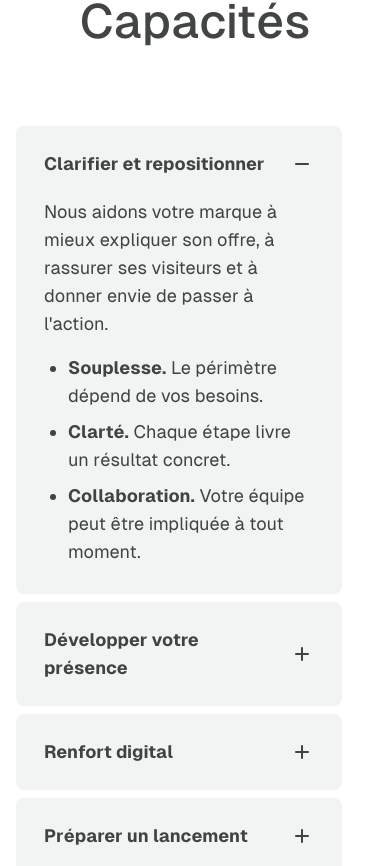
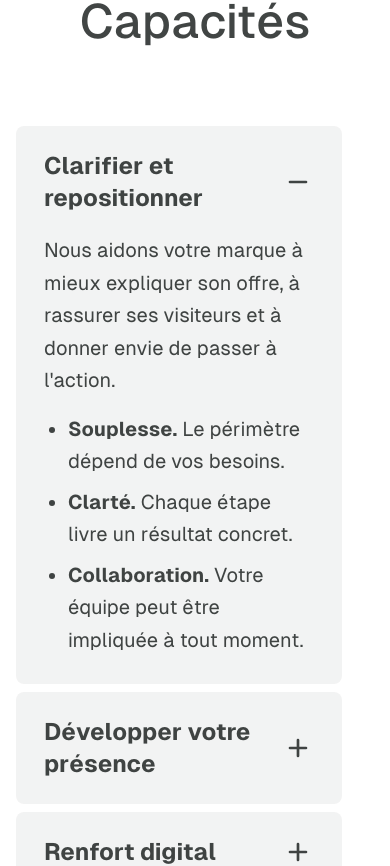
Before and after one commit to twocoderz/twocoderz.team, a React (Vite) app: page /about in a window 390 px wide. Shown: the part 2521-3387 px from the top of the page. Built offline with nearby package versions, Linux system fonts and the light colour scheme.

Commit message:
finish about page responsiveness

```diff
--- a/src/pages/about/components/capabilitiesItems.tsx
+++ b/src/pages/about/components/capabilitiesItems.tsx
@@ -6,11 +6,11 @@ export const capabilitiesItems: AccordionItemData[] = [
     title: "Clarifier et repositionner",
     content: (
       <div className="space-y-p4">
-        <p className="text-black-80 text-lg font-normal ">
+        <p className="text-black-80">
           Nous aidons votre marque à mieux expliquer son offre, à rassurer ses
           visiteurs et à donner envie de passer à l&apos;action.
         </p>
-        <ul className="list-disc pl-p6 text-lg font-normal space-y-p2">
+        <ul className="list-disc pl-p6 space-y-p2">
           <li>
             <strong>Souplesse.</strong> Le périmètre dépend de vos besoins.
           </li>
@@ -30,7 +30,7 @@ export const capabilitiesItems: AccordionItemData[] = [
     title: "Développer votre présence",
     content: (
       <div className="space-y-p4">
-        <p className="text-black-80 text-lg font-normal">
+        <p className="text-black-80">
           Nous créons des supports digitaux capables de présenter vos offres,
           vos services et vos points forts avec plus d&apos;impact.
         </p>
@@ -42,8 +42,8 @@ export const capabilitiesItems: AccordionItemData[] = [
             <strong>Clarté.</strong> Les décisions restent simples à suivre.
           </li>
           <li>
-            <strong>Collaboration.</strong> Vos retours guident l&apos;évolution du
-            projet.
+            <strong>Collaboration.</strong> Vos retours guident l&apos;évolution
+            du projet.
           </li>
         </ul>
       </div>
@@ -54,14 +54,14 @@ export const capabilitiesItems: AccordionItemData[] = [
     title: "Renfort digital",
     content: (
       <div className="space-y-p4">
-        <p className="text-black-80 text-lg font-normal">
+        <p className="text-black-80">
           Nous pouvons intervenir comme renfort pour concevoir, développer ou
           améliorer vos outils digitaux.
         </p>
         <ul className="list-disc pl-p6 text-lg space-y-p2">
           <li>
-            <strong>Souplesse.</strong> L&apos;accompagnement peut être ponctuel ou
-            continu.
+            <strong>Souplesse.</strong> L&apos;accompagnement peut être ponctuel
+            ou continu.
           </li>
           <li>
             <strong>Clarté.</strong> Les livrables sont définis dès le départ.
@@ -79,14 +79,14 @@ export const capabilitiesItems: AccordionItemData[] = [
     title: "Préparer un lancement",
     content: (
       <div className="space-y-p4">
-        <p className="text-black-80 text-lg font-normal">
+        <p className="text-black-80">
           Nous vous aidons à préparer une présence digitale propre avant le
           lancement d&apos;un produit, service ou nouveau projet.
         </p>
         <ul className="list-disc pl-p6 text-lg space-y-p2">
           <li>
-            <strong>Souplesse.</strong> Nous allons à l&apos;essentiel pour lancer
-            plus vite.
+            <strong>Souplesse.</strong> Nous allons à l&apos;essentiel pour
+            lancer plus vite.
           </li>
           <li>
             <strong>Clarté.</strong> Les priorités sont visibles dès le début.
--- a/src/shared/components/ui/AccordionItem.tsx
+++ b/src/shared/components/ui/AccordionItem.tsx
@@ -104,13 +104,13 @@ export default function AccodionList(props: AccordionListProps) {
               className="w-full cursor-pointer px-p6 py-p5 text-left"
             >
               <span className="flex items-center justify-between gap-p4">
-                <span className="text-lg md:text-xl font-bold text-black-80">
+                <span className="text-2xl lg:text-3xl font-bold text-black-80">
                   {item.title}
                 </span>
                 {isOpen ? (
-                  <MinusIcon className="h-6 w-6 shrink-0 text-black-80" />
+                  <MinusIcon className="h-8 w-8 lg:h-6 lg:w-6 shrink-0 text-black-80" />
                 ) : (
-                  <AddPlusIcon className="h-6 w-6 shrink-0 text-black-80" />
+                  <AddPlusIcon className="h-8 w-8 lg:h-6 lg:w-6 shrink-0 text-black-80" />
                 )}
               </span>
             </button>
@@ -130,7 +130,7 @@ export default function AccodionList(props: AccordionListProps) {
                 !isOpen && "pointer-events-none",
               )}
             >
-              <div className="px-p6 pb-p6 text-lg leading-relaxed text-black-80">
+              <div className="px-p6 pb-p6 text-xl lg:text-xl leading-relaxed text-black-80">
                 {item.content}
               </div>
             </motion.div>
```
